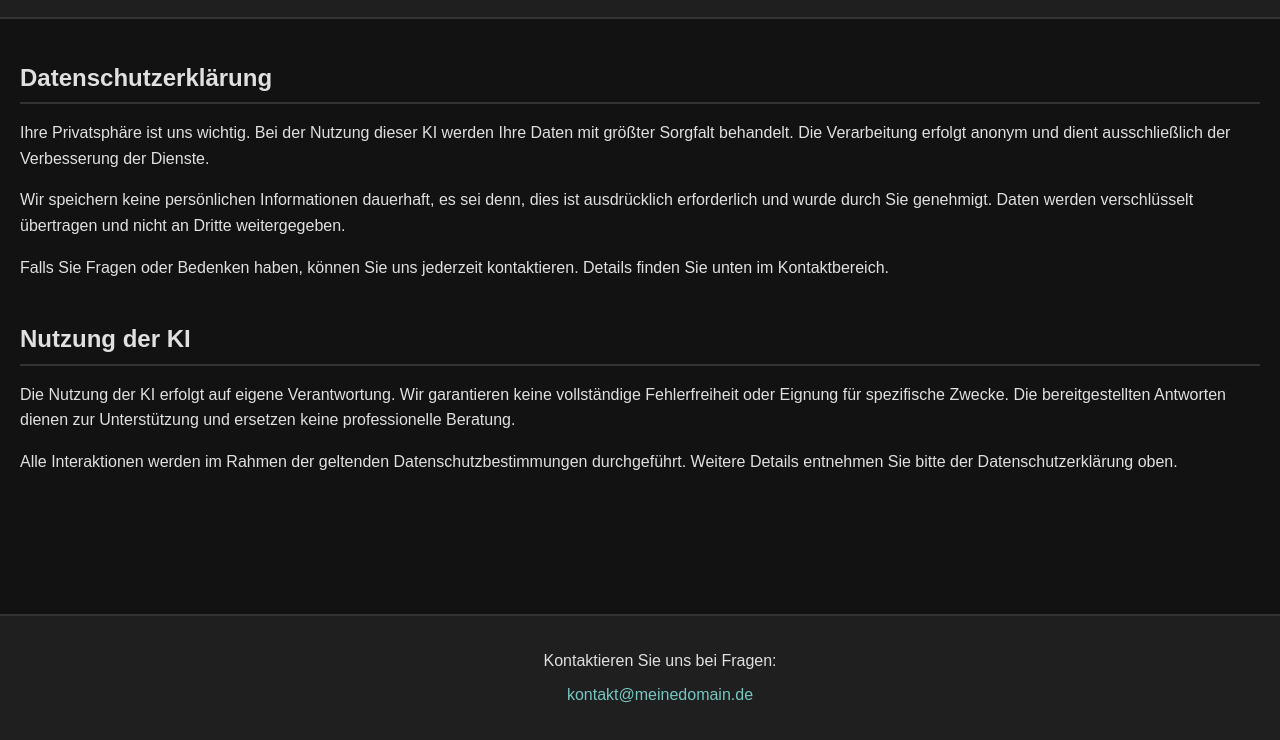
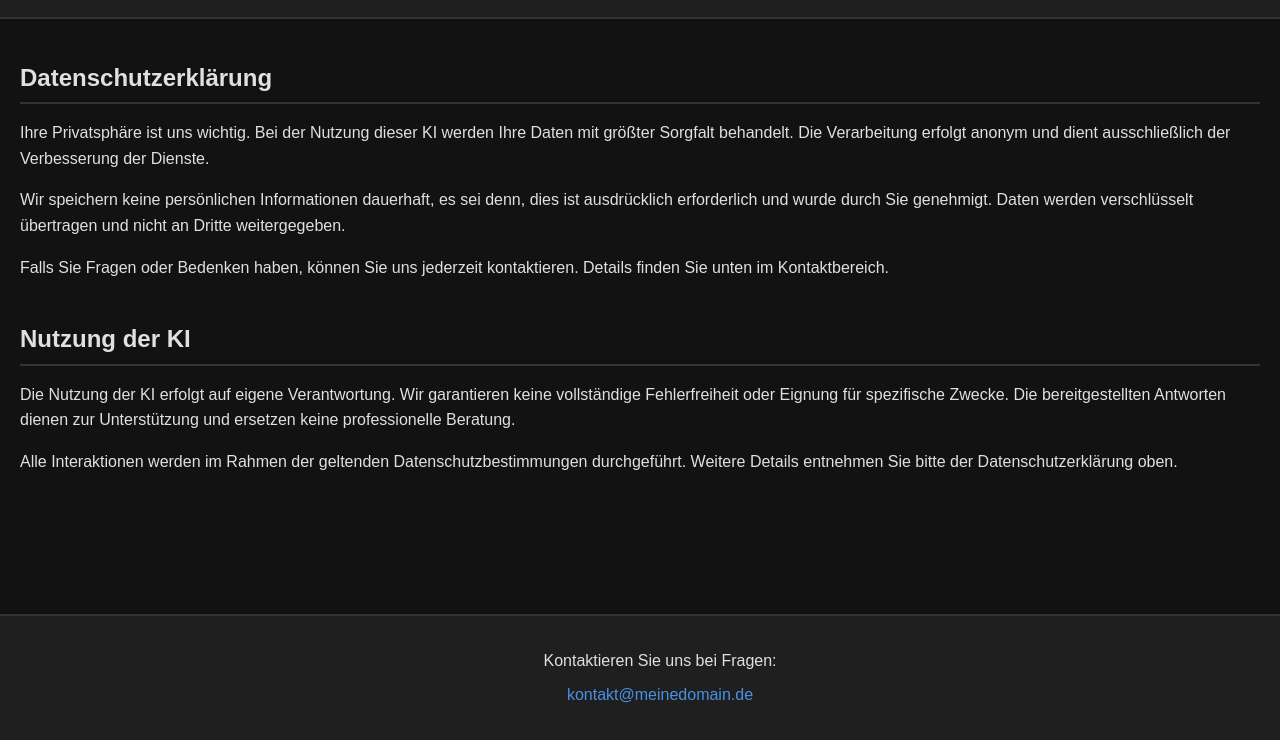
Before and after one commit to Myneyy/ki, a plain HTML site: page datenschutz.html in a window 1280 px wide. Shown: the part 60-800 px from the top of the page. Drawn offline with Linux system fonts and the light colour scheme.

Commit message:
Update datenschutz.html

```diff
--- a/datenschutz.html
+++ b/datenschutz.html
@@ -45,7 +45,7 @@
 
         }
         footer a {
-            color: #76c7c0;
+            color: #4A90E2;
             text-decoration: none;
         }
         footer a:hover {
```
